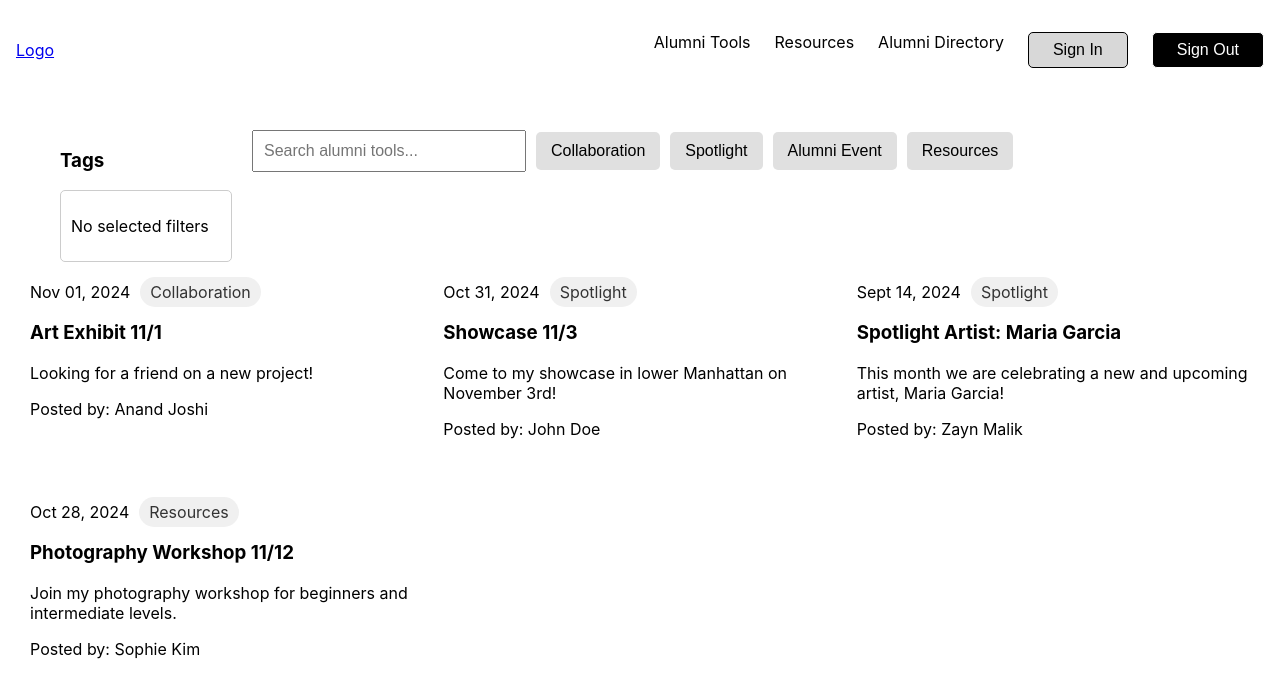
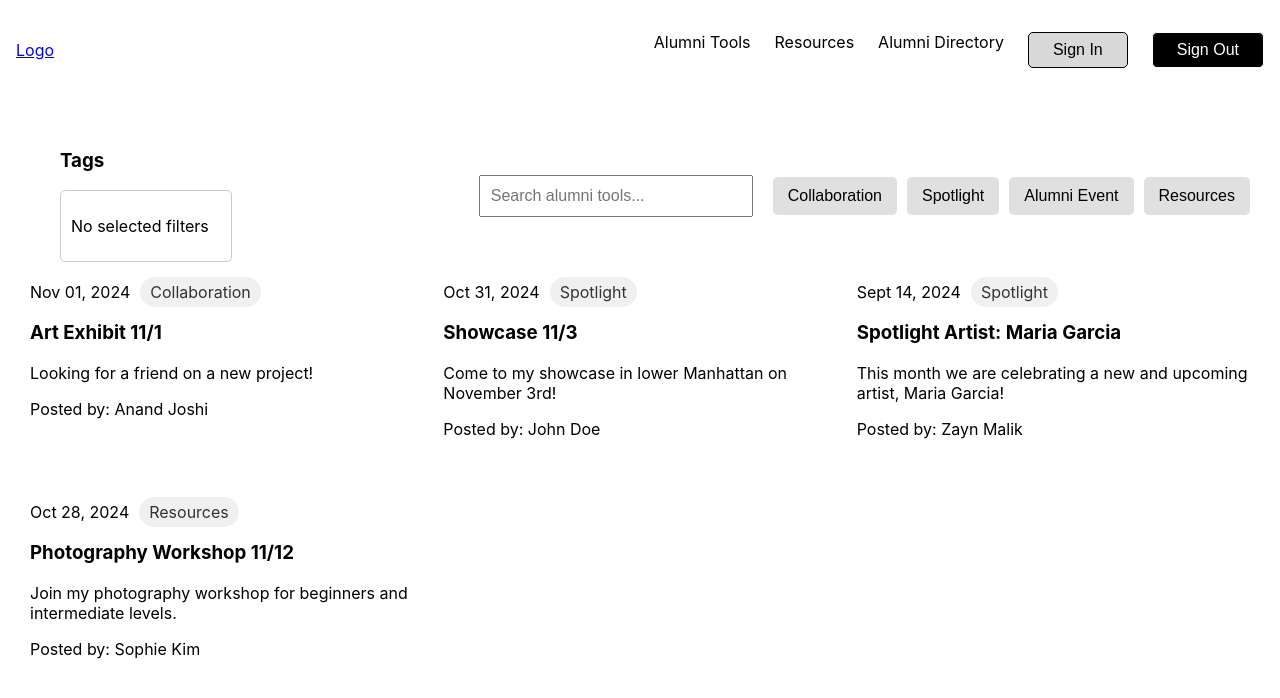
Before and after one commit to cfgcolumbus24/Team-17, a React (Create React App) app in the folder team17/: page /tools in a window 1280 px wide. Shown: the top 698 px of the page. Built offline with nearby package versions, Linux system fonts and the light colour scheme.

Commit message:
simple fixes

```diff
--- a/team17/src/components/Alumni-Tools.js
+++ b/team17/src/components/Alumni-Tools.js
@@ -67,7 +67,7 @@ function AlumniTools() {
 
     return (
         <div style={{ display: 'flex', flexDirection: 'column', alignItems: 'flex-start', padding: '30px' }}>
-            <div style={{ display: 'flex', alignItems: 'flex-start', marginBottom: '20px' }}>
+            <div style={{ display: 'flex', justifyContent: 'space-between', width: '100%', marginBottom: '20px' }}>
                 <div style={{ marginRight: '20px', paddingLeft: '30px' }}>
                     <h3>Tags</h3>
                     <div style={{
@@ -101,8 +101,8 @@ function AlumniTools() {
                     </div>
                 </div>
 
-                <div>
-                    <form onSubmit={(e) => e.preventDefault()} style={{ display: 'flex', alignItems: 'center', marginBottom: '20px' }}>
+                <div style={{ display: 'flex', alignItems: 'center' }}>
+                    <form onSubmit={(e) => e.preventDefault()} style={{ display: 'flex', alignItems: 'center' }}>
                         <input
                             type="text"
                             placeholder="Search alumni tools..."
@@ -112,7 +112,7 @@ function AlumniTools() {
                                 padding: '10px',
                                 fontSize: '16px',
                                 width: '250px',
-                                marginRight: '10px',
+                                marginRight: '20px',
                             }}
                         />
 
```
